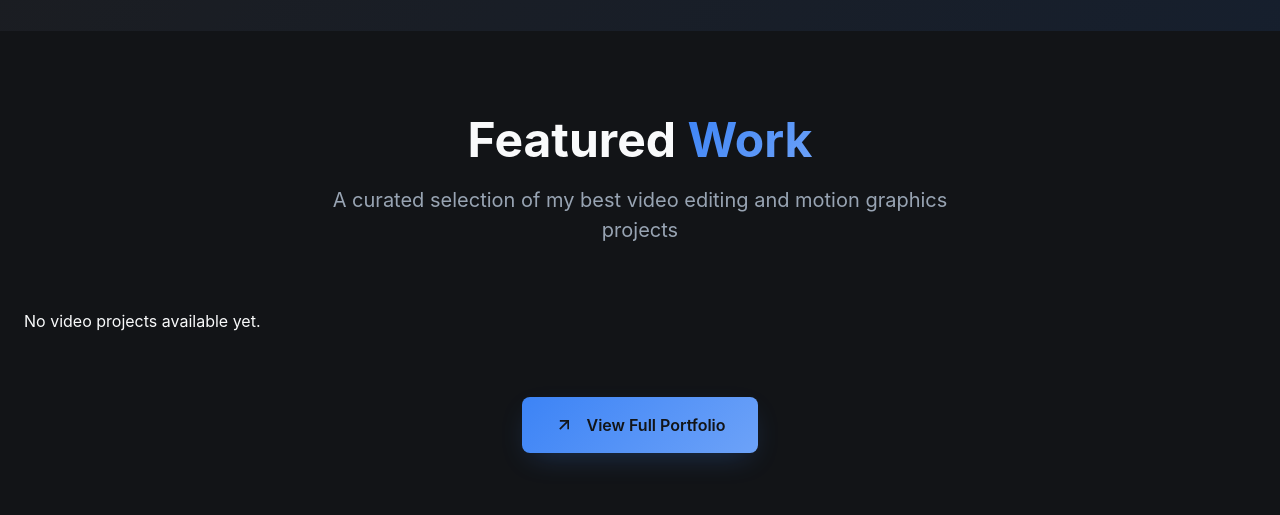
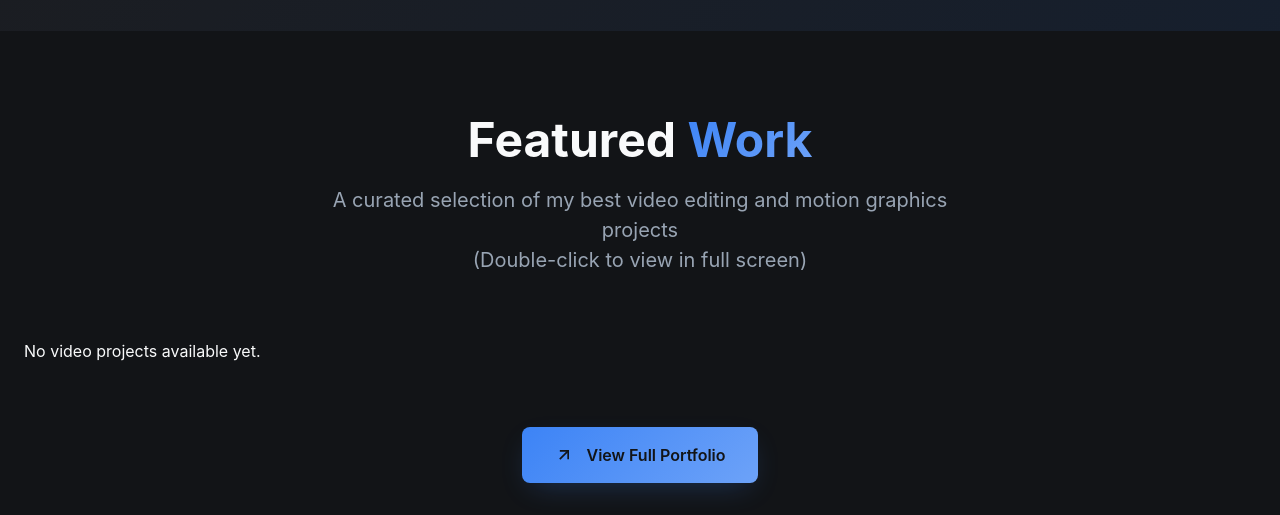
Before and after one commit to dareyproductions/my-vid-portfolio, a Django app: page / in a window 1280 px wide. Shown: the part 1209-1724 px from the top of the page. Run offline with Django 5.2, Linux system fonts and the light colour scheme; data that the repository does not hold is empty; some libraries are stand-ins or nearby versions.

Commit message:
final changess

```diff
--- a/templates/index.html
+++ b/templates/index.html
@@ -196,7 +196,7 @@
                     <span class="gradient-text">Work</span>
                 </h2>
                 <p class="section-description">
-                    A curated selection of my best video editing and motion graphics projects
+                    A curated selection of my best video editing and motion graphics projects <br> (Double-click to view in full screen)
                 </p>
             </div>
 
```
